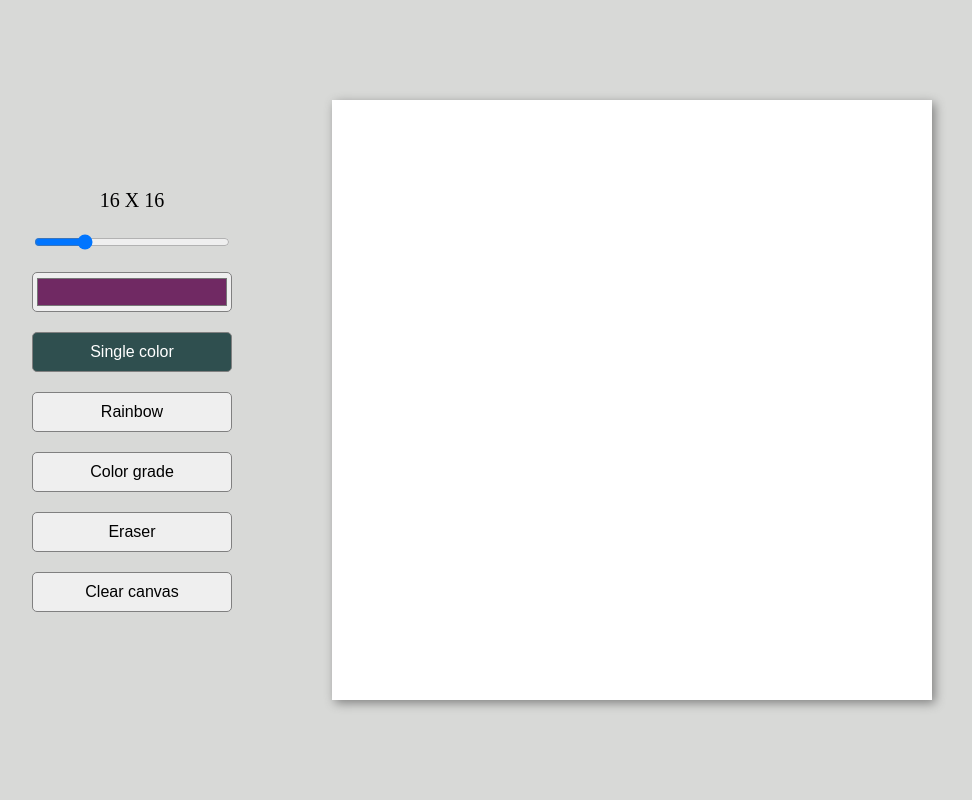
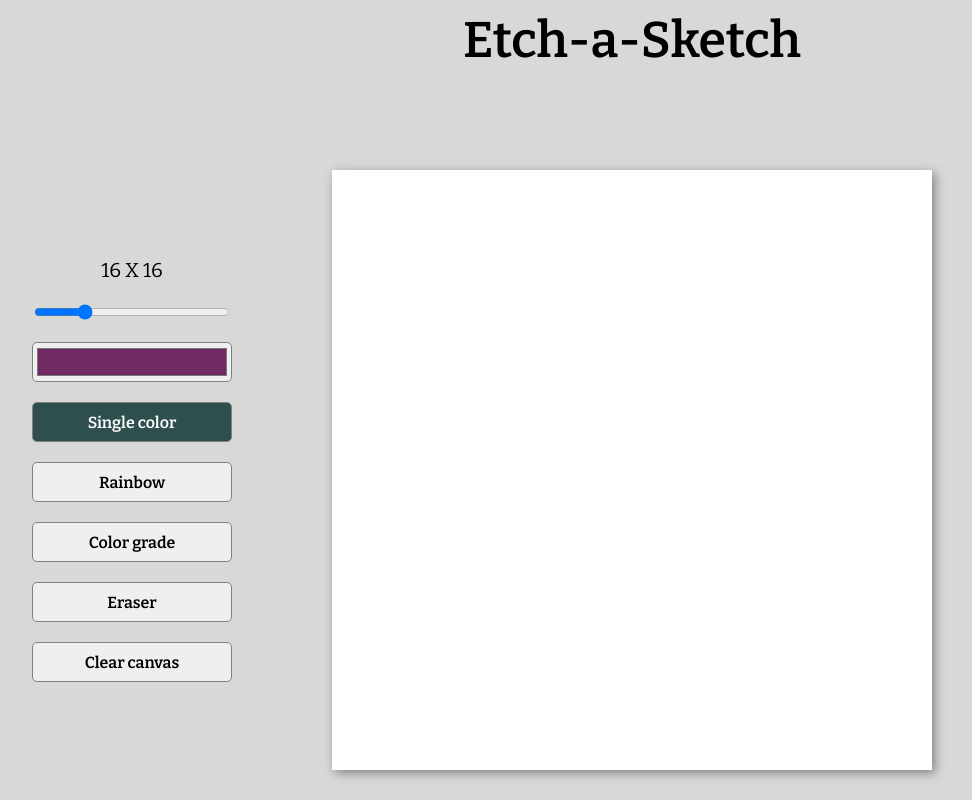
Before and after one commit to Konstantin-2K/Etch-a-Sketch, a plain HTML site: page index.html in a window 1280 px wide. Shown: the whole page, without its empty margins (8-980 px from the left). Drawn offline with nearby package versions, Linux system fonts and the light colour scheme; a web font is replaced by a local one.

Commit message:
Added header

```diff
--- a/index.html
+++ b/index.html
@@ -11,6 +11,7 @@
 </head>
 
 <body>
+    <div class="header">Etch-a-Sketch</div>
     <div class="content">
         <div class="left">
             <div class="count">16 X 16</div>
--- a/style.css
+++ b/style.css
@@ -1,3 +1,5 @@
+@import url('https://fonts.googleapis.com/css2?family=Bitter:wght@400;600&family=Sono:wght@400;600;700&display=swap');
+
 html {
     height: 100vh;
 }
@@ -6,15 +8,26 @@ body {
     height: 100vh;
     margin: 0;
     background-color: #d8d9d7;
+    font-family: 'Bitter';
+}
+
+.header {
+    display: flex;
+    align-items: center;
+    justify-content: center;
+    height: 10%;
+    font-size: 50px;
+    font-weight: 600;
+    width: 100%;
+    text-align: center;
 }
 
 .content {
-    height: 100%;
     display: flex;
     justify-content: flex-start;
     align-items: center;
     gap: 100px;
-    margin: 0 auto;
+    margin: 90px auto;
     max-width: 1200px;
 }
 
@@ -30,6 +43,8 @@ button {
     width: 200px;
     height: 40px;
     font-size: 16px;
+    font-family: 'Bitter';
+    font-weight: 600;
 }
 
 .container {
```
